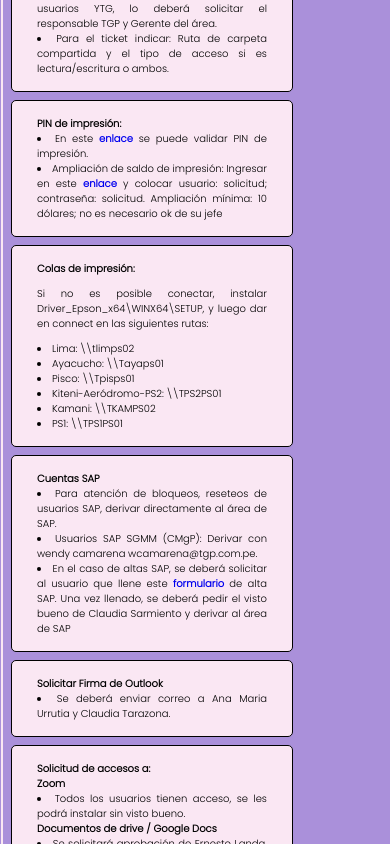
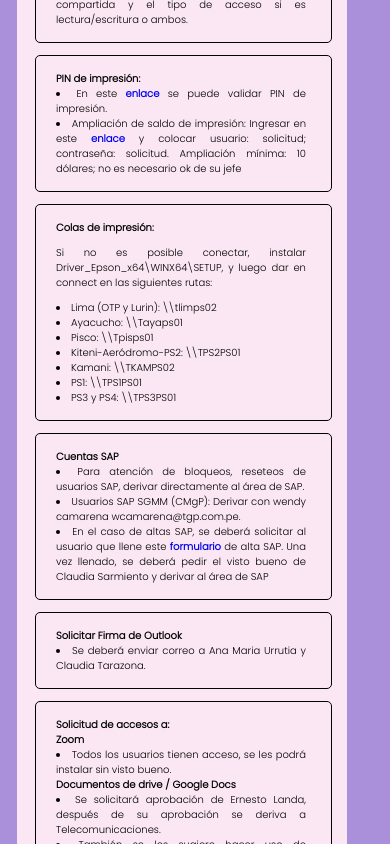
Before and after one commit to AlexandraCynthia/guia, a React (Create React App) app: page /home in a window 390 px wide. Shown: the part 2987-3831 px from the top of the page. Built offline with nearby package versions, Linux system fonts and the light colour scheme; a web font is replaced by a local one.

Commit message:
actualizacion

```diff
--- a/src/pages/Experience.js
+++ b/src/pages/Experience.js
@@ -206,7 +206,7 @@
     },
   {
   date:"Derivar con Infraestructura",
-  title:"Encintado de información de la ruta \\tgp.net\areas$\privado\imagenesgis\BASEMAP1",
+  title:"Encintado de información de la ruta \\tgp.net\areas$\privado...",
   image:"https://res.cloudinary.com/dgxnatqij/image/upload/v1709306133/Guia/Encintado_de_infromacion_ymgi0m.png",
   description:""
   },
--- a/src/pages/Home.js
+++ b/src/pages/Home.js
@@ -178,12 +178,15 @@
             <div className="cuadrotexto">
               <b>Colas de impresión:</b>
               <p>Si no es posible conectar, instalar Driver_Epson_x64\WINX64\SETUP, y luego dar en connect en las siguientes rutas: </p>
-              <li>Lima:  \\tlimps02</li>
+              <li>Lima (OTP y Lurin):  \\tlimps02</li>
               <li>Ayacucho: \\Tayaps01</li>
               <li>Pisco: \\Tpisps01</li>
               <li>Kiteni-Aeródromo-PS2: \\TPS2PS01</li>
               <li>Kamani: \\TKAMPS02</li>
               <li>PS1: \\TPS1PS01</li>
+              <li>PS3 y PS4: \\TPS3PS01</li>
+
+
               </div>
 
             <div className="cuadrotexto">
--- a/src/styles/Experience.css
+++ b/src/styles/Experience.css
@@ -27,7 +27,7 @@
     }
 
     .vertical-timeline-element-content {
-        width: 220px;
+        width: 270px;
     }
 
 
--- a/src/styles/Home.css
+++ b/src/styles/Home.css
@@ -143,6 +143,14 @@
     color: #f0f0f0;
   }
 
+
+.general{
+
+  width: 330px;
+  margin-left: 360px;
+
+}
+
   .about h2 {
     font-family: "Segoe UI", Tahoma, Geneva, Verdana, sans-serif;
     font-size: 30px;
@@ -189,16 +197,17 @@
 .search-input{
   width: 60%;
   padding-left: 48%;
-  margin-left:20px;
+  margin-left:30px;
+  padding-bottom: 10px;
 }
 
 .cuadrotexto{
   display: flex;
   flex-direction: column;
   vertical-align: top;
-  margin-left: 10px;
+  margin-left: 18px;
   background-color: #FAE7F3;
-  width: 230px;
+  width: 250px;
   height: auto;
   line-height: 1.5;
   border-radius: 5px;
@@ -207,11 +216,12 @@
   border-style: solid;
   border-color: black;
   margin-right: 15px;
-  margin-top: 8px;
+  margin-top: 12px;
   padding-right: 8px;
   text-align: justify;
-  padding-left:25px;
+  padding-left:20px;
   padding-right: 25px;
+  padding-top: 15px;
   font-size: 10px;
 }
 
@@ -220,10 +230,11 @@
   flex-direction: column;
   vertical-align: top;
   background-color: #FFEBB2;
-  width: 200px;
-  padding: 15px;
-  margin-left: 290px;
-  margin-right: 5px;
+  width: 250px;
+  padding: 5px;
+  margin-left: 360px;
+  margin-bottom: 12px;
+  padding: 10px;
   height: auto;
   line-height: 1.5;
   border-radius: 5px;
--- a/src/styles/inciden.css
+++ b/src/styles/inciden.css
@@ -98,7 +98,7 @@
   .cuadrotexto1{
     display: flex;
     flex-direction: column;
-    width: 250px;
+    width: 300px;
     height: auto;
     line-height: 1.5;
     border-radius: 5px;
```
